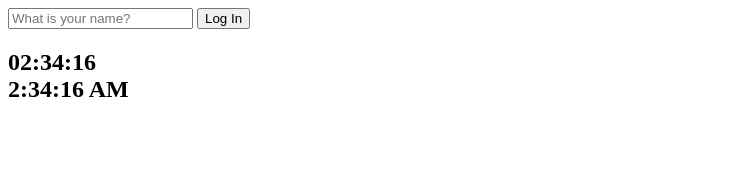
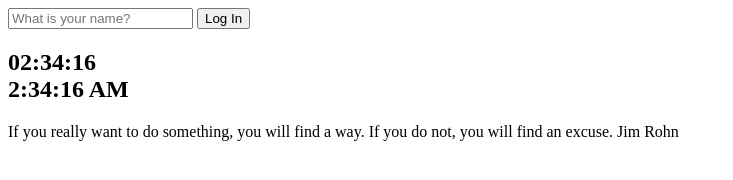
Before and after one commit to KIMB-H/Vanilla-js, a plain HTML site: page index.html in a window 1280 px wide. Shown: the whole page, without its empty margins (0-733 px from the left). Drawn offline with Linux system fonts and the light colour scheme.

Commit message:
add quotes.

```diff
--- a/index.html
+++ b/index.html
@@ -11,9 +11,14 @@
         <input name="input" required maxlength="15" type="text" placeholder="What is your name?"/>
         <button>Log In</button>
     </form>
+    <h2 id="clock">00:00:00</h2>
     <h1 class="hidden" id="greeting"></h1>
-    <h2 id="clock">00:00:00</h2>
+    <div id="quote">
+        <span></span>
+        <span></span>
+    </div>
     <script src="js/greetings.js"></script>
     <script src="js/clock.js"></script>
+    <script src="js/quotes.js"></script>
 </body>
 </html>
--- /dev/null
+++ b/js/quotes.js
@@ -0,0 +1,54 @@
+const quotes = [
+    {
+        quote: 'I never dreamed about success, I worked for it',
+        author: 'Estee Lauder'
+    },
+    {
+        quote: 'Do not try to be original, just try to be good.',
+        author: 'Paul Rand'
+    },
+    {
+        quote: 'Do not be afraid to give up the good to go for the great',
+        author: 'John D. Rockefeller'
+    },
+    {
+        quote: 'If you cannot fly then run. If you cannot run, then walk. And if you cannot walk, then crawl, but whatever you do, you have to keep moving forward.',
+        author: 'Martin Luther King Jr.'
+    },
+    {
+        quote: 'Our greatest weakness lies in giving up. The most certain way to succeed is always to try just one more time.',
+        author: 'Thomas Edison'
+    },
+    {
+        quote: 'The fastest way to change yourself is to hang out with people who are already the way you want to be',
+        author: 'REid Hoffman'
+    },
+    {
+        quote: 'Money is like gasoline during a road trip. You do not want to run out of gas on your trip, but you are not doing a tour of gas stations',
+        author: 'Tim O Reilly'
+    },
+    {
+        quote: 'Some people dream of success, while other people get up every morning and make it happen',
+        author: 'Wayne Huizenga'
+    },
+    {
+        quote: 'The only thing worse than starting something and falling.. is not starting something',
+        author: 'SEth Godin'
+    },
+    {
+        quote: 'If you really want to do something, you will find a way. If you do not, you will find an excuse.',
+        author: 'Jim Rohn'
+    },
+];
+const quote = document.querySelector("#quote span:first-child");
+const author = document.querySelector("#quote span:last-child");
+
+//무작위 random
+const todaysQuotes = quotes[Math.floor(Math.random() * quotes.length)];
+//반올림 round(),
+//.ceil() .xx는 무조건 올림,
+//.floor() .xx는 무조건 내림
+//array 개수에서 하나 뺀 값이 맨 끝 값이기 때문에 floor()를 사용한다.
+
+quote.innerText = todaysQuotes.quote;
+author.innerText = todaysQuotes.author;
```
